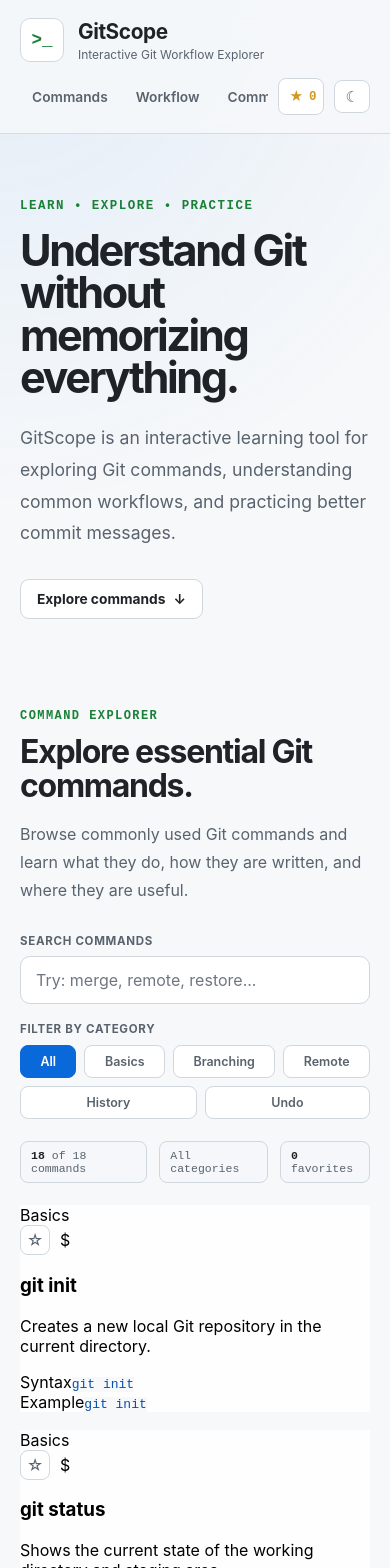
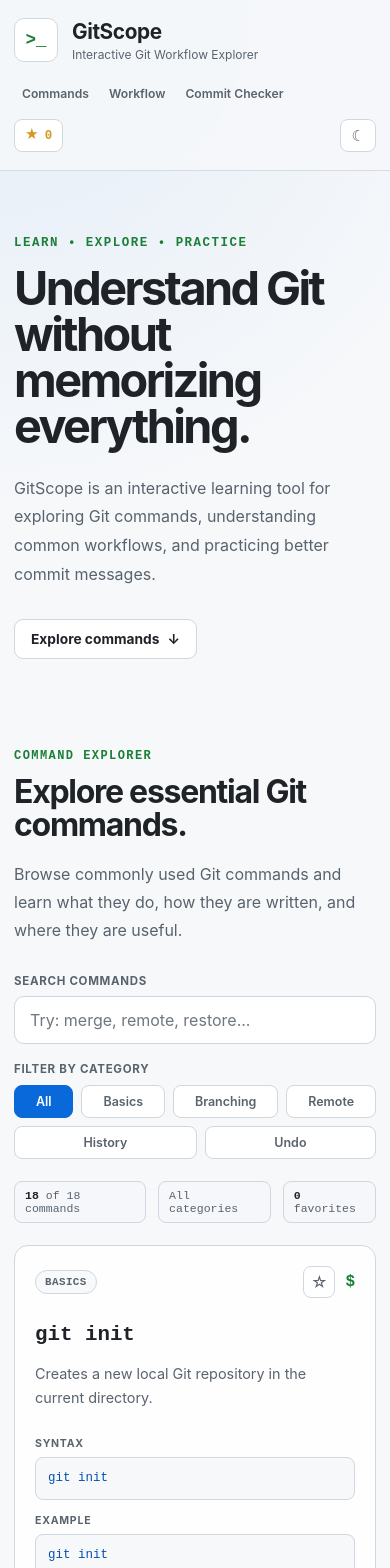
Before and after one commit to r0naldrailgun/git-scope, a React (Vite) app: page / in a window 390 px wide. Shown: the top 1568 px of the page. Built offline with nearby package versions, Linux system fonts and the light colour scheme.

Commit message:
fix: restore command card layout and styling

```diff
--- a/src/App.css
+++ b/src/App.css
@@ -14,8 +14,13 @@
   --radius: 14px;
 }
 
+/* ========================================
+   APPLICATION
+======================================== */
+
 .app-shell {
   min-height: 100vh;
+
   background:
     radial-gradient(
       circle at top left,
@@ -24,6 +29,10 @@
     ),
     var(--background);
 }
+
+/* ========================================
+   HEADER
+======================================== */
 
 .site-header {
   position: sticky;
@@ -35,37 +44,7 @@
   background: rgba(13, 17, 23, 0.88);
 
   backdrop-filter: blur(16px);
-}
-.header-actions {
-  display: flex;
-  align-items: center;
-
-  gap: 10px;
-}
-
-.favorite-count {
-  display: inline-flex;
-  align-items: center;
-
-  gap: 6px;
-
-  min-width: 46px;
-
-  padding: 8px 10px;
-
-  border: 1px solid var(--border);
-  border-radius: 8px;
-
-  color: #d29922;
-  background: var(--surface);
-
-  font-family: "Courier New", monospace;
-  font-size: 0.78rem;
-  font-weight: 700;
-}
-
-.favorite-count span:first-child {
-  font-size: 0.95rem;
+  -webkit-backdrop-filter: blur(16px);
 }
 
 .header-container {
@@ -76,15 +55,24 @@
   display: flex;
   align-items: center;
   justify-content: space-between;
+
   gap: 30px;
 }
+
+/* ========================================
+   BRAND
+======================================== */
 
 .brand {
   display: flex;
   align-items: center;
+
   gap: 14px;
 
+  flex-shrink: 0;
+
   color: var(--text-primary);
+
   text-decoration: none;
 }
 
@@ -94,6 +82,8 @@
 
   width: 44px;
   height: 44px;
+
+  flex-shrink: 0;
 
   border: 1px solid var(--border);
   border-radius: 10px;
@@ -124,9 +114,28 @@
   font-size: 0.75rem;
 }
 
+/* ========================================
+   HEADER ACTIONS
+======================================== */
+
+.header-actions {
+  display: flex;
+  align-items: center;
+  justify-content: flex-end;
+
+  gap: 10px;
+
+  min-width: 0;
+}
+
+/* ========================================
+   NAVIGATION
+======================================== */
+
 .main-nav {
   display: flex;
   align-items: center;
+
   gap: 8px;
 }
 
@@ -142,6 +151,8 @@
   font-size: 0.86rem;
   font-weight: 600;
 
+  white-space: nowrap;
+
   transition:
     color 150ms ease,
     background 150ms ease;
@@ -149,8 +160,47 @@
 
 .main-nav a:hover {
   color: var(--text-primary);
+
   background: var(--surface);
 }
+
+/* ========================================
+   FAVORITES INDICATOR
+======================================== */
+
+.favorite-count {
+  display: inline-flex;
+  align-items: center;
+  justify-content: center;
+
+  gap: 6px;
+
+  min-width: 46px;
+
+  padding: 8px 10px;
+
+  flex-shrink: 0;
+
+  border: 1px solid var(--border);
+  border-radius: 8px;
+
+  color: #d29922;
+
+  background: var(--surface);
+
+  font-family: "Courier New", monospace;
+  font-size: 0.78rem;
+  font-weight: 700;
+}
+
+.favorite-count span:first-child {
+  font-size: 0.95rem;
+  line-height: 1;
+}
+
+/* ========================================
+   MAIN CONTENT
+======================================== */
 
 .main-content {
   width: min(1100px, calc(100% - 40px));
@@ -159,8 +209,13 @@
   padding: 100px 0;
 }
 
+/* ========================================
+   HERO
+======================================== */
+
 .hero {
   max-width: 820px;
+
   margin-bottom: 75px;
 }
 
@@ -172,6 +227,7 @@
   font-family: "Courier New", monospace;
   font-size: 0.78rem;
   font-weight: 700;
+
   letter-spacing: 0.12em;
 }
 
@@ -184,6 +240,7 @@
 
   font-size: clamp(2.8rem, 7vw, 5.2rem);
   line-height: 0.98;
+
   letter-spacing: -0.055em;
 }
 
@@ -197,9 +254,9 @@
   font-size: 1.1rem;
   line-height: 1.8;
 }
+
 .hero-action {
   display: inline-flex;
-
   align-items: center;
 
   gap: 8px;
@@ -221,123 +278,89 @@
 
   transition:
     border-color 150ms ease,
-    background 150ms ease;
+    background 150ms ease,
+    transform 150ms ease;
 }
 
 .hero-action:hover {
-  border-color: #484f58;
-
-  background: var(--surface-hover);
-}
-
-.feature-grid {
-  display: grid;
-
-  grid-template-columns: repeat(3, 1fr);
-
-  gap: 18px;
-}
-
-.feature-card {
-  min-height: 280px;
-
-  padding: 28px;
-
-  display: flex;
-  flex-direction: column;
-  align-items: flex-start;
-
-  border: 1px solid var(--border);
-  border-radius: var(--radius);
-
-  background: rgba(22, 27, 34, 0.82);
-
-  transition:
-    transform 180ms ease,
-    border-color 180ms ease,
-    background 180ms ease;
-}
-
-.feature-card:hover {
-  transform: translateY(-4px);
+  transform: translateY(-1px);
 
   border-color: #484f58;
 
   background: var(--surface-hover);
 }
 
-.feature-number {
-  color: var(--green);
+/* ========================================
+   SECTION ANCHORS
+======================================== */
 
-  font-family: "Courier New", monospace;
-  font-size: 0.8rem;
-  font-weight: 700;
+#commands,
+#workflow,
+#commit-checker {
+  scroll-margin-top: 110px;
 }
 
-.feature-card h3 {
-  margin: 34px 0 12px;
+/* ========================================
+   RESPONSIVE — TABLET
+======================================== */
 
-  color: var(--text-primary);
-
-  font-size: 1.3rem;
-}
-
-.feature-card p {
-  margin: 0;
-
-  color: var(--text-secondary);
-
-  line-height: 1.7;
-}
-
-.coming-soon {
-  display: inline-block;
-
-  margin-top: auto;
-  padding-top: 28px;
-
-  color: var(--accent);
-
-  font-family: "Courier New", monospace;
-  font-size: 0.76rem;
-  font-weight: 700;
-  text-transform: uppercase;
-  letter-spacing: 0.05em;
-}
-
-@media (max-width: 850px) {
-  .feature-grid {
-    grid-template-columns: 1fr 1fr;
+@media (max-width: 900px) {
+  .header-container {
+    gap: 20px;
   }
 
-  .feature-card:last-child {
-    grid-column: 1 / -1;
+  .main-nav {
+    gap: 4px;
+  }
+
+  .main-nav a {
+    padding: 8px 9px;
+
+    font-size: 0.8rem;
   }
 }
 
+/* ========================================
+   RESPONSIVE — MOBILE HEADER
+======================================== */
+
 @media (max-width: 760px) {
   .header-container {
-    align-items: flex-start;
     flex-direction: column;
+    align-items: stretch;
 
     gap: 16px;
   }
+
+  .brand {
+    align-self: flex-start;
+  }
+
   .header-actions {
     width: 100%;
 
+    flex-wrap: wrap;
     justify-content: space-between;
+
+    gap: 10px;
   }
 
   .main-nav {
+    order: 1;
+
     width: 100%;
 
-    gap: 4px;
+    overflow-x: auto;
 
-    overflow-x: auto;
+    scrollbar-width: thin;
   }
 
-  .main-nav a {
-    white-space: nowrap;
+  .favorite-count {
+    order: 2;
+  }
+
+  .theme-toggle {
+    order: 3;
   }
 
   .main-content {
@@ -349,49 +372,27 @@
   }
 }
 
+/* ========================================
+   RESPONSIVE — SMALL MOBILE
+======================================== */
+
 @media (max-width: 580px) {
-  .feature-grid {
-    grid-template-columns: 1fr;
-  }
-
-  .feature-card:last-child {
-    grid-column: auto;
+  .header-container,
+  .main-content {
+    width: min(100% - 28px, 1100px);
   }
 
   .hero h2 {
-    font-size: 2.7rem;
+    font-size: clamp(2.4rem, 12vw, 3.1rem);
   }
 
-}
+  .hero-description {
+    font-size: 1rem;
+  }
 
-.upcoming-features {
-  display: grid;
+  .main-nav a {
+    padding: 8px;
 
-  grid-template-columns: repeat(2, minmax(0, 1fr));
-
-  gap: 18px;
-
-  margin-top: 100px;
-  padding-top: 80px;
-
-  border-top: 1px solid var(--border);
-}
-
-.upcoming-features .feature-card {
-  min-height: 250px;
-}
-
-#workflow,
-#commit-checker {
-  scroll-margin-top: 110px;
-}
-
-@media (max-width: 620px) {
-  .upcoming-features {
-    grid-template-columns: 1fr;
+    font-size: 0.76rem;
   }
 }
-
-.upcoming-features.single-feature {
-  grid-template-columns: 1fr;
-}
--- a/src/components/CommandCard.css
+++ b/src/components/CommandCard.css
@@ -1,18 +1,109 @@
-.command-card-actions {
+/* ========================================
+   COMMAND CARD
+======================================== */
+
+.command-card {
+    display: flex;
+    flex-direction: column;
+
+    min-width: 0;
+    min-height: 340px;
+
+    padding: 24px;
+
+    border: 1px solid var(--border);
+    border-radius: var(--radius);
+
+    background: rgba(22, 27, 34, 0.82);
+
+    transition:
+      transform 180ms ease,
+      border-color 180ms ease,
+      background 180ms ease,
+      box-shadow 180ms ease;
+  }
+
+  .command-card:hover {
+    transform: translateY(-4px);
+
+    border-color: #484f58;
+
+    background: var(--surface-hover);
+
+    box-shadow:
+      0 16px 40px rgba(0, 0, 0, 0.15);
+  }
+
+  /* ========================================
+     CARD HEADER
+  ======================================== */
+
+  .command-card-header {
+    display: flex;
+    align-items: center;
+    justify-content: space-between;
+
+    gap: 12px;
+
+    margin-bottom: 24px;
+  }
+
+  .command-category {
+    display: inline-flex;
+    align-items: center;
+
+    padding: 5px 9px;
+
+    border: 1px solid var(--border);
+    border-radius: 999px;
+
+    color: var(--text-secondary);
+
+    background: rgba(13, 17, 23, 0.3);
+
+    font-family: "Courier New", monospace;
+    font-size: 0.68rem;
+    font-weight: 700;
+
+    letter-spacing: 0.04em;
+    text-transform: uppercase;
+  }
+
+  /* ========================================
+     HEADER ACTIONS
+  ======================================== */
+
+  .command-card-actions {
     display: flex;
     align-items: center;
 
     gap: 10px;
+
+    flex-shrink: 0;
   }
+
+  .command-prompt {
+    color: var(--green);
+
+    font-family: "Courier New", monospace;
+    font-size: 1rem;
+    font-weight: 700;
+  }
+
+  /* ========================================
+     FAVORITE BUTTON
+  ======================================== */
 
   .favorite-button {
     display: grid;
     place-items: center;
 
-    width: 30px;
-    height: 30px;
+    width: 32px;
+    height: 32px;
 
     padding: 0;
+
+    flex-shrink: 0;
 
     border: 1px solid var(--border);
     border-radius: 8px;
@@ -33,7 +124,7 @@
   }
 
   .favorite-button:hover {
-    transform: scale(1.05);
+    transform: scale(1.06);
 
     color: #d29922;
 
@@ -45,17 +136,117 @@
   .favorite-button-active {
     color: #d29922;
 
-    border-color: rgba(
-      210,
-      153,
-      34,
-      0.45
-    );
+    border-color: rgba(210, 153, 34, 0.5);
 
-    background: rgba(
-      210,
-      153,
-      34,
-      0.08
-    );
+    background: rgba(210, 153, 34, 0.1);
   }
+
+  /* ========================================
+     COMMAND TITLE
+  ======================================== */
+
+  .command-name {
+    margin: 0 0 14px;
+
+    color: var(--text-primary);
+
+    font-family: "Courier New", monospace;
+    font-size: 1.3rem;
+    font-weight: 700;
+
+    line-height: 1.25;
+  }
+
+  /* ========================================
+     DESCRIPTION
+  ======================================== */
+
+  .command-description {
+    margin: 0 0 26px;
+
+    color: var(--text-secondary);
+
+    font-size: 0.9rem;
+    line-height: 1.7;
+  }
+
+  /* ========================================
+     SYNTAX / EXAMPLE BLOCKS
+  ======================================== */
+
+  .command-block {
+    width: 100%;
+
+    margin-top: auto;
+  }
+
+  .command-block + .command-block {
+    margin-top: 14px;
+  }
+
+  .command-block-label {
+    display: block;
+
+    margin-bottom: 7px;
+
+    color: var(--text-secondary);
+
+    font-size: 0.66rem;
+    font-weight: 700;
+
+    letter-spacing: 0.07em;
+    text-transform: uppercase;
+  }
+
+  .command-block code {
+    display: block;
+
+    width: 100%;
+
+    padding: 11px 12px;
+
+    overflow-x: auto;
+
+    border: 1px solid var(--border);
+    border-radius: 8px;
+
+    color: #79c0ff;
+
+    background: #0d1117;
+
+    font-family: "Courier New", monospace;
+    font-size: 0.78rem;
+    line-height: 1.5;
+
+    white-space: nowrap;
+  }
+
+  /* ========================================
+     LIGHT THEME
+  ======================================== */
+
+  [data-theme='light'] .command-card {
+    background: rgba(255, 255, 255, 0.9);
+  }
+
+  [data-theme='light'] .command-category {
+    background: rgba(246, 248, 250, 0.8);
+  }
+
+  [data-theme='light'] .command-block code {
+    color: #0550ae;
+
+    background: #f6f8fa;
+  }
+
+  /* ========================================
+     RESPONSIVE
+  ======================================== */
+
+  @media (max-width: 620px) {
+    .command-card {
+      min-height: auto;
+
+      padding: 20px;
+    }
+  }
--- a/src/components/ThemeToggle.css
+++ b/src/components/ThemeToggle.css
@@ -12,6 +12,8 @@
     gap: 7px;
 
     padding: 8px 10px;
+
+    flex-shrink: 0;
 
     border: 1px solid var(--border);
     border-radius: 8px;
```
